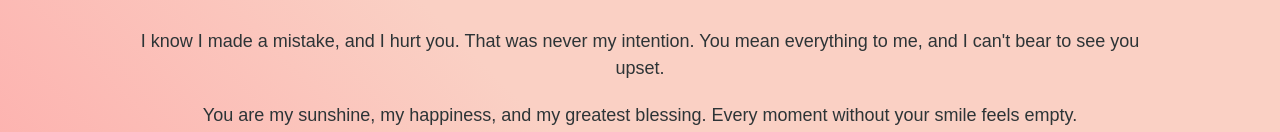
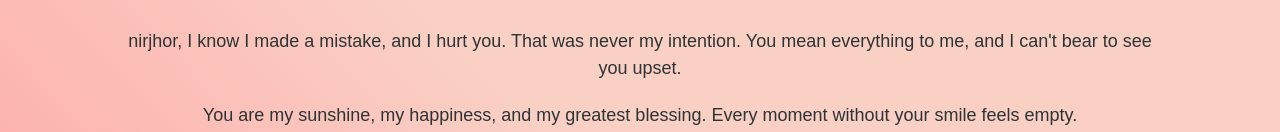
Before and after one commit to AseerNirjhor/aseer.github.io, a plain HTML site: page index.html in a window 1280 px wide. Shown: the part 180-312 px from the top of the page. Drawn offline with Linux system fonts and the light colour scheme.

Commit message:
Update index.html

```diff
--- a/index.html
+++ b/index.html
@@ -180,7 +180,7 @@
 
     <div class="container">
         <h1>I'm So Sorry, My Love 💔</h1>
-        <p> I know I made a mistake, and I hurt you. That was never my intention. You mean everything to me, and I can't bear to see you upset.</p>
+        <p> nirjhor, I know I made a mistake, and I hurt you. That was never my intention. You mean everything to me, and I can't bear to see you upset.</p>
         <p>You are my sunshine, my happiness, and my greatest blessing. Every moment without your smile feels empty.</p>
         <p>i understand if you need time, but please know that i'm here, and i'll do whatever it takes to make things right. and ami jani tmi onk hurt hoiso jeta ashole uchit chilo na but rager mathay bole fhelsi tmk and tmi onk hurt hoiso atap ami jani , i am really sorry for that </p>
         <p>I promise to be good-better-best or more thing, to cherish you, and to always make you feel loved. 💖</p>
```
